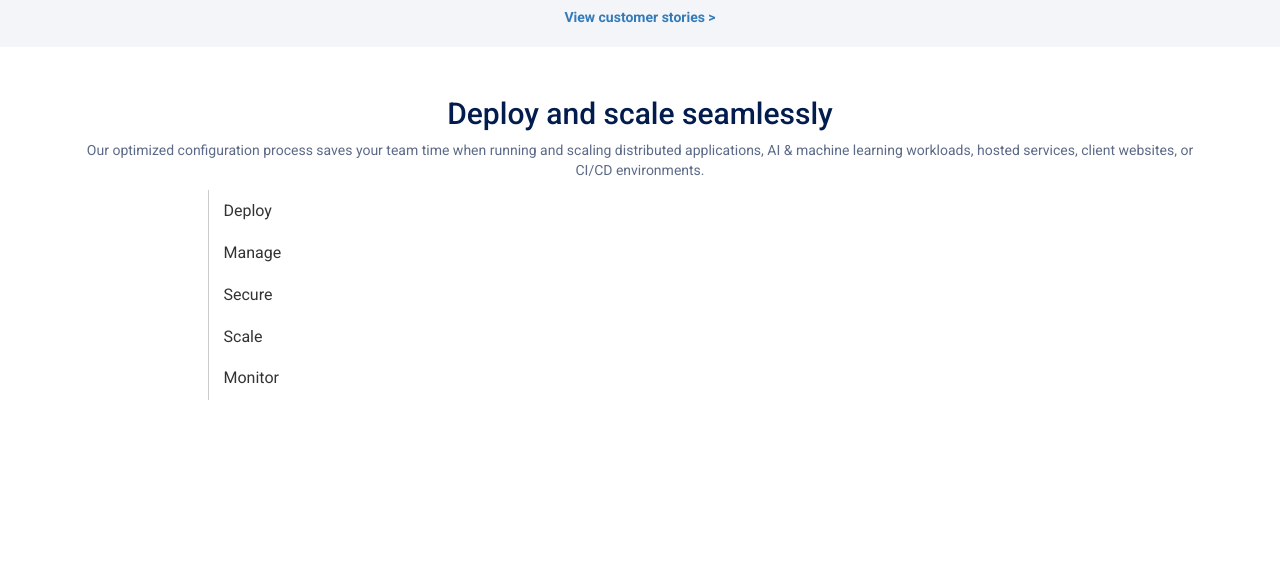
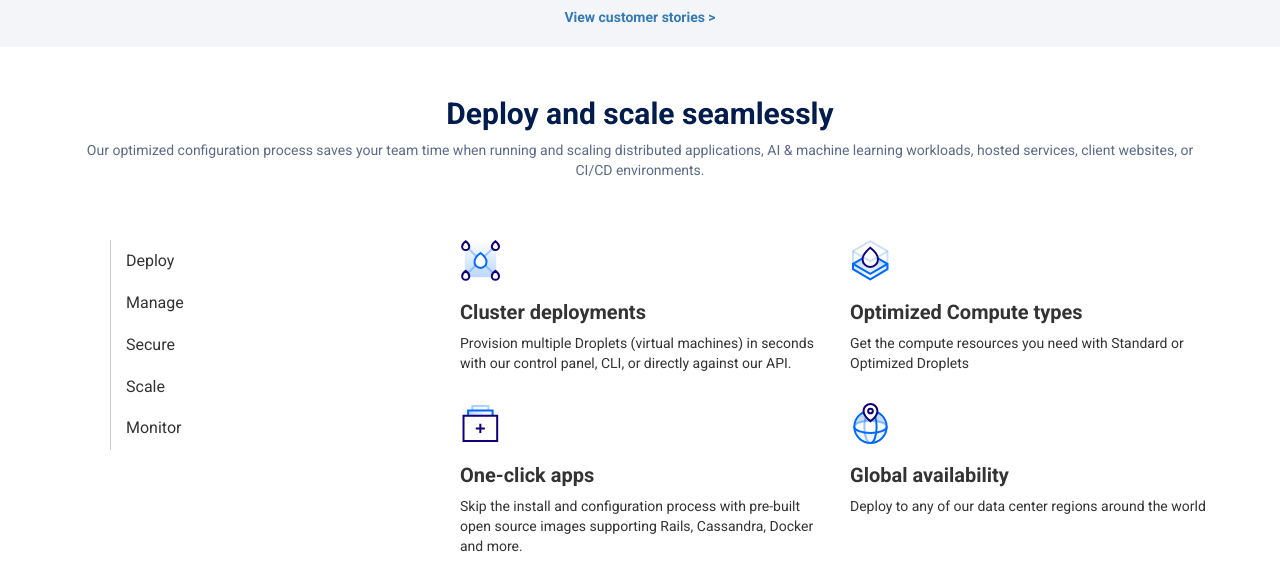
Before and after one commit to antoniaparini/html-css-digitalocean, a plain HTML site: page index.html in a window 1280 px wide. Shown: the part 748-1314 px from the top of the page. Before the commit the page ends 1157 px from the top, so only its background shows below. Drawn offline with nearby package versions, Linux system fonts and the light colour scheme.

Commit message:
Prj - Digital Ocean - Deploy Complete

```diff
--- a/css/style.css
+++ b/css/style.css
@@ -74,6 +74,7 @@ body{
 
 .h2-deploy {
   color: #031c4e;
+  font-weight: bold;
 }
 .text-getstart {
   color:#006aff;
@@ -178,6 +179,7 @@ width: calc((100%/6)-20px);
 }
 .p-deploy {
   color: #5c6a88;
+  margin-bottom: 60px;
 }
 
 .elenco-deploy li p {
@@ -207,3 +209,13 @@ width: calc((100%/6)-20px);
   border-left: 1px solid #cccccc;
 
 }
+
+/***  MAIN BOX DEPLOY AND SCALE***/
+.h3-deploy {
+  font-size: 20px;
+  font-weight: bolder;
+}
+
+.row-box-deploy{
+  padding-bottom: 20px;
+}
--- a/index.html
+++ b/index.html
@@ -131,7 +131,7 @@
             <h2 class="h2-deploy h2-dep-pad">Deploy and scale seamlessly</h2>
             <p class="p-deploy">Our optimized configuration process saves your team time when running and scaling distributed applications, AI & machine learning workloads, hosted services, client websites, or CI/CD environments.</p>
           </div>
-          <div class="col-xs-12 col-sm-3 col-sm-offset-1">
+          <div class="col-xs-12 col-sm-4">
             <ul class="lista-conf-process elenco-deploy">
               <li class="singolo-item">
                 <p>Deploy</p>
@@ -150,6 +150,38 @@
               </li>
             </ul>
           </div>
+
+          <!-- Box Deploy and Scale-->
+          <div class="col-xs-12 col-sm-8">
+            <div class="row row-box-deploy">
+              <div class="col-xs-12 col-sm-6">
+                <img src="./img/cluster-deploy.svg" alt="">
+                <h3 class="h3-deploy">Cluster deployments</h3>
+                <p>Provision multiple Droplets (virtual machines) in seconds with our control panel, CLI, or directly against our API.</p>
+              </div>
+              <div class="col-xs-12 col-sm-6">
+                <img src="./img/optimized-compute.svg" alt="">
+                <h3 class="h3-deploy">Optimized Compute types</h3>
+                <p>Get the compute resources you need with Standard or Optimized Droplets</p>
+              </div>
+            </div>
+            <div class="row">
+              <div class="col-xs-12 col-sm-6">
+                <img src="./img/one-click.svg" alt="">
+                <h3 class="h3-deploy">One-click apps</h3>
+                <p>Skip the install and configuration process with pre-built open source images supporting Rails, Cassandra, Docker and more.</p>
+              </div>
+              <div class="col-xs-12 col-sm-6">
+                <img src="./img/global.svg" alt="">
+                <h3 class="h3-deploy">Global availability</h3>
+                <p>Deploy to any of our data center regions around the world</p>
+              </div>
+            </div>
+
+        </div>
+
+          </div>
+
         </div>
         <!-- MAIN DEPLOY APPS-->
       </section>
```
